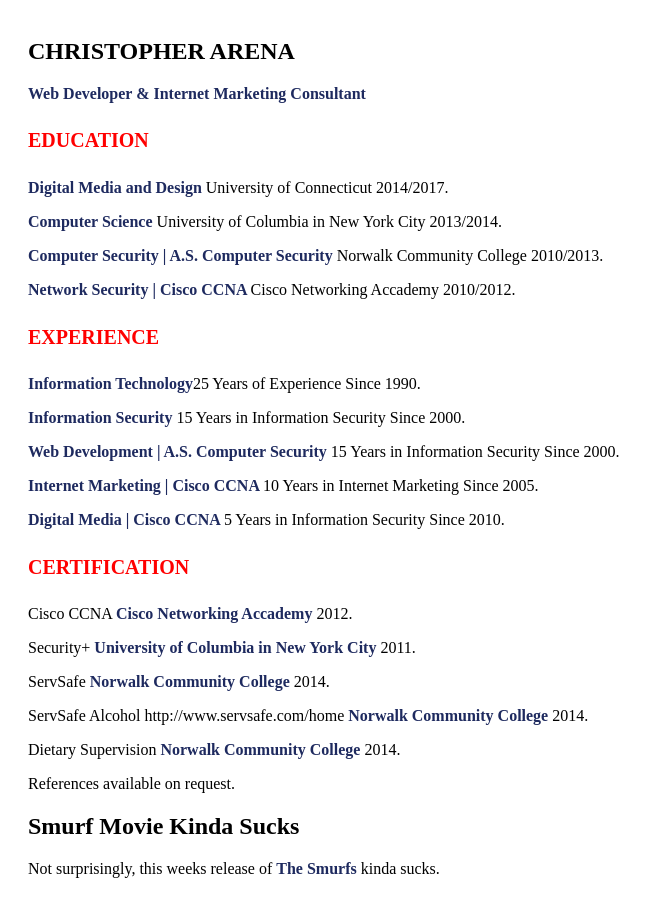
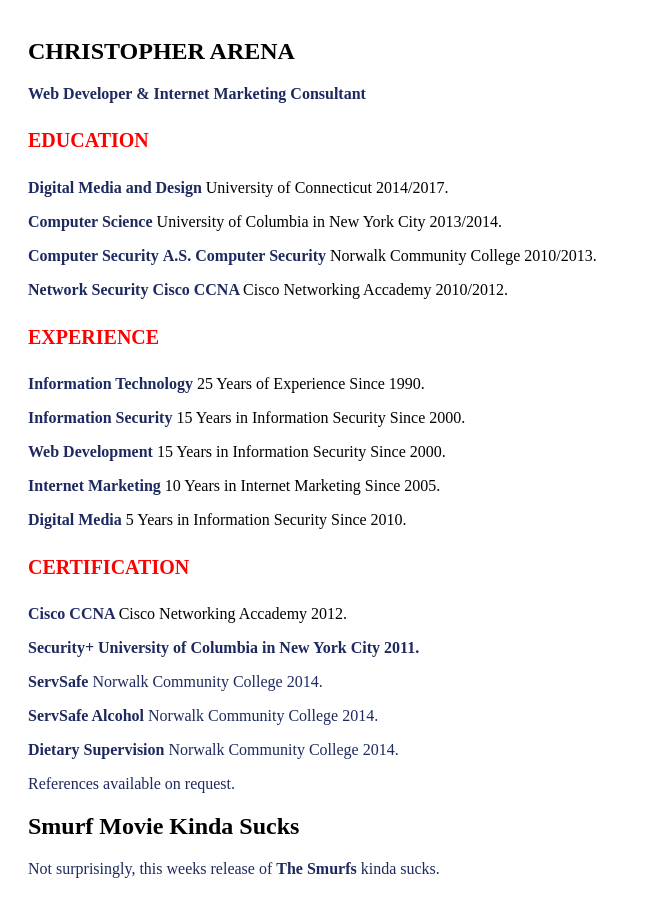
Before and after one commit to christopherarena/christopherarena.github.io, a plain HTML site: page portfolio/resume.html in a window 1280 px wide. Shown: the whole page, without its empty margins (0-654 px from the left). Drawn offline with Linux system fonts and the light colour scheme; a web font is replaced by a local one.

Commit message:
switched all b tags

```diff
--- a/portfolio/css/resume-styles.css
+++ b/portfolio/css/resume-styles.css
@@ -69,4 +69,6 @@
     font-family: 'Playfair Display', serif;
     font-family: 'Playfair Display SC', serif;
     font-family: 'Andada', serif;
+
+    http://www.servsafe.com/home
 }
--- a/portfolio/resume.html
+++ b/portfolio/resume.html
@@ -38,56 +38,43 @@
 			<article>
   				<h4>EDUCATION</h4>
 
-  					<p><b>Digital Media and Design
-     				</b>University of Connecticut 2014/2017.</p>
+  					<p><b>Digital Media and Design </b>University of Connecticut 2014/2017.</p>
 
-					<p><b>Computer Science
-     				</b>University of Columbia in New York City 2013/2014.</p>
+					<p><b>Computer Science </b>University of Columbia in New York City 2013/2014.</p>
 
-     				<p><b>Computer Security | A.S. Computer Security
-     				</b>Norwalk Community College 2010/2013.</p>
+     				<p><b>Computer Security</b> <b>A.S. Computer Security </b>Norwalk Community College 2010/2013.</p>
 
-     				<p><b>Network Security | Cisco CCNA
-     				</b>Cisco Networking Accademy 2010/2012.</p>
+     				<p><b>Network Security</b> <b>Cisco CCNA </b>Cisco Networking Accademy 2010/2012.</p>
 			</article>
 
 
 			<article>
   				<h4>EXPERIENCE</h4>
 
-  					<p><b>Information Technology</b>25 Years of Experience Since 1990.</p>
+  					<p><b>Information Technology </b>25 Years of Experience Since 1990.</p>
 
-					<p><b>Information Security
-     				</b>15 Years in Information Security Since 2000.</p>
+					<p><b>Information Security </b>15 Years in Information Security Since 2000.</p>
 
-     				<p><b>Web Development | A.S. Computer Security
-     				</b>15 Years in Information Security Since 2000.</p>
+     				<p><b>Web Development</b> </b>15 Years in Information Security Since 2000.</p>
 
-     				<p><b>Internet Marketing | Cisco CCNA
-     				</b>10 Years in Internet Marketing Since 2005.</p>
+     				<p><b>Internet Marketing </b>10 Years in Internet Marketing Since 2005.</p>
 
-     				<p><b>Digital Media | Cisco CCNA
-     				</b>5 Years in Information Security Since 2010.</p>
+     				<p><b>Digital Media </b>5 Years in Information Security Since 2010.</p>
 			</article>
 
 
 			<article>
   				<h4>CERTIFICATION</h4>
 
-  					<p>Cisco CCNA
-     				<b>Cisco Networking Accademy</b> 2012.</p>
+  					<p><b>Cisco CCNA </b>Cisco Networking Accademy 2012.</p>
 
-					<p>Security+
-     				<b>University of Columbia in New York City</b> 2011.</p>
+					<p><b>Security+	<b>University of Columbia in New York City 2011.</p>
 
-     				<p>ServSafe
-     				<b>Norwalk Community College</b> 2014.</p>
+     				<p><b>ServSafe </b>Norwalk Community College 2014.</p>
 
-     				<p>ServSafe Alcohol  http://www.servsafe.com/home
-     				<b>Norwalk Community College</b> 2014.</p>
+     				<p><b>ServSafe Alcohol</b> Norwalk Community College 2014.</p>
 
-     				<p>Dietary Supervision
-     				<b>Norwalk Community College</b> 2014.</p>
+     				<p><b>Dietary Supervision </b>Norwalk Community College 2014.</p>
 			</article>
 
 			<div class="display";>
```
